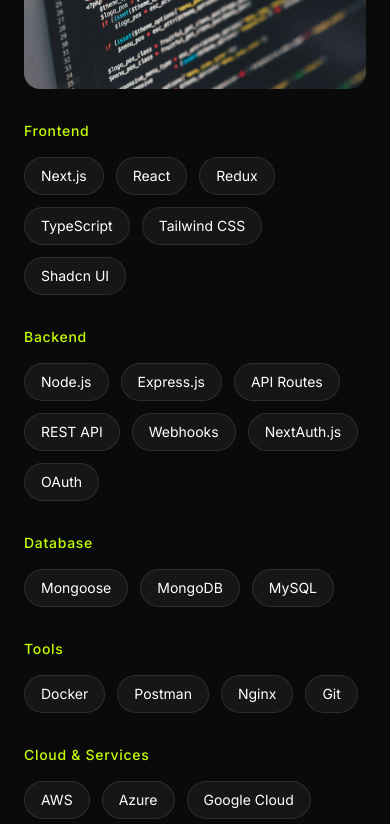
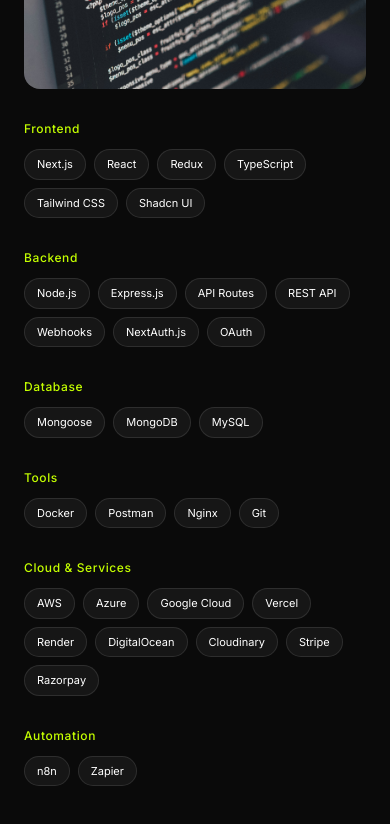
Before and after one commit to thenaveengautam/portfolio, a Next.js app: page / in a window 390 px wide. Shown: the part 3520-4344 px from the top of the page. Built offline with nearby package versions, Linux system fonts and the light colour scheme; a web font is replaced by a local one.

Commit message:
improved responsiveness of about section

```diff
--- a/src/components/AboutSection.jsx
+++ b/src/components/AboutSection.jsx
@@ -148,12 +148,12 @@
             {/* Technical Expertise */}
             <div className="space-y-8">
               <div>
-                <h4 className="text-[#c4ff00] text-sm font-medium mb-4 tracking-wider">Frontend</h4>
-                <div className="flex flex-wrap gap-3">
+                <h4 className="text-[#c4ff00] text-xs md:text-sm font-medium mb-3 md:mb-4 tracking-wider">Frontend</h4>
+                <div className="flex flex-wrap gap-2 md:gap-3">
                   {mockData.about.technical.frontend.map((tech) => (
                     <span
                       key={tech}
-                      className="px-4 py-2 bg-white/5 rounded-full text-white text-sm border border-white/10 hover:border-[#c4ff00]/70 transition-all duration-300"
+                      className="px-3 py-1.5 md:px-4 md:py-2 bg-white/5 rounded-full text-white text-[11px] md:text-sm border border-white/10 hover:border-[#c4ff00]/70 transition-all duration-300"
                     >
                       {tech}
                     </span>
@@ -162,12 +162,12 @@
               </div>
 
               <div>
-                <h4 className="text-[#c4ff00] text-sm font-medium mb-4 tracking-wider">Backend</h4>
-                <div className="flex flex-wrap gap-3">
+                <h4 className="text-[#c4ff00] text-xs md:text-sm font-medium mb-3 md:mb-4 tracking-wider">Backend</h4>
+                <div className="flex flex-wrap gap-2 md:gap-3">
                   {mockData.about.technical.backend.map((tech) => (
                     <span
                       key={tech}
-                      className="px-4 py-2 bg-white/5 rounded-full text-white text-sm border border-white/10 hover:border-[#c4ff00]/70 transition-all duration-300"
+                      className="px-3 py-1.5 md:px-4 md:py-2 bg-white/5 rounded-full text-white text-[11px] md:text-sm border border-white/10 hover:border-[#c4ff00]/70 transition-all duration-300"
                     >
                       {tech}
                     </span>
@@ -176,12 +176,12 @@
               </div>
 
               <div>
-                <h4 className="text-[#c4ff00] text-sm font-medium mb-4 tracking-wider">Database</h4>
-                <div className="flex flex-wrap gap-3">
+                <h4 className="text-[#c4ff00] text-xs md:text-sm font-medium mb-3 md:mb-4 tracking-wider">Database</h4>
+                <div className="flex flex-wrap gap-2 md:gap-3">
                   {mockData.about.technical.database.map((tech) => (
                     <span
                       key={tech}
-                      className="px-4 py-2 bg-white/5 rounded-full text-white text-sm border border-white/10 hover:border-[#c4ff00]/70 transition-all duration-300"
+                      className="px-3 py-1.5 md:px-4 md:py-2 bg-white/5 rounded-full text-white text-[11px] md:text-sm border border-white/10 hover:border-[#c4ff00]/70 transition-all duration-300"
                     >
                       {tech}
                     </span>
@@ -190,12 +190,12 @@
               </div>
 
               <div>
-                <h4 className="text-[#c4ff00] text-sm font-medium mb-4 tracking-wider">Tools</h4>
-                <div className="flex flex-wrap gap-3">
+                <h4 className="text-[#c4ff00] text-xs md:text-sm font-medium mb-3 md:mb-4 tracking-wider">Tools</h4>
+                <div className="flex flex-wrap gap-2 md:gap-3">
                   {mockData.about.technical.tools.map((tech) => (
                     <span
                       key={tech}
-                      className="px-4 py-2 bg-white/5 rounded-full text-white text-sm border border-white/10 hover:border-[#c4ff00]/70 transition-all duration-300"
+                      className="px-3 py-1.5 md:px-4 md:py-2 bg-white/5 rounded-full text-white text-[11px] md:text-sm border border-white/10 hover:border-[#c4ff00]/70 transition-all duration-300"
                     >
                       {tech}
                     </span>
@@ -204,12 +204,12 @@
               </div>
 
               <div>
-                <h4 className="text-[#c4ff00] text-sm font-medium mb-4 tracking-wider">Cloud & Services</h4>
-                <div className="flex flex-wrap gap-3">
+                <h4 className="text-[#c4ff00] text-xs md:text-sm font-medium mb-3 md:mb-4 tracking-wider">Cloud & Services</h4>
+                <div className="flex flex-wrap gap-2 md:gap-3">
                   {mockData.technologies.map((tech) => (
                     <span
                       key={tech}
-                      className="px-4 py-2 bg-white/5 rounded-full text-white text-sm border border-white/10 hover:border-[#c4ff00]/70 transition-all duration-300"
+                      className="px-3 py-1.5 md:px-4 md:py-2 bg-white/5 rounded-full text-white text-[11px] md:text-sm border border-white/10 hover:border-[#c4ff00]/70 transition-all duration-300"
                     >
                       {tech}
                     </span>
@@ -218,12 +218,12 @@
               </div>
 
               <div>
-                <h4 className="text-[#c4ff00] text-sm font-medium mb-4 tracking-wider">Automation</h4>
-                <div className="flex flex-wrap gap-3">
+                <h4 className="text-[#c4ff00] text-xs md:text-sm font-medium mb-3 md:mb-4 tracking-wider">Automation</h4>
+                <div className="flex flex-wrap gap-2 md:gap-3">
                   {mockData.about.technical.automation.map((tech) => (
                     <span
                       key={tech}
-                      className="px-4 py-2 bg-white/5 rounded-full text-white text-sm border border-white/10 hover:border-[#c4ff00]/70 transition-all duration-300"
+                      className="px-3 py-1.5 md:px-4 md:py-2 bg-white/5 rounded-full text-white text-[11px] md:text-sm border border-white/10 hover:border-[#c4ff00]/70 transition-all duration-300"
                     >
                       {tech}
                     </span>
```
